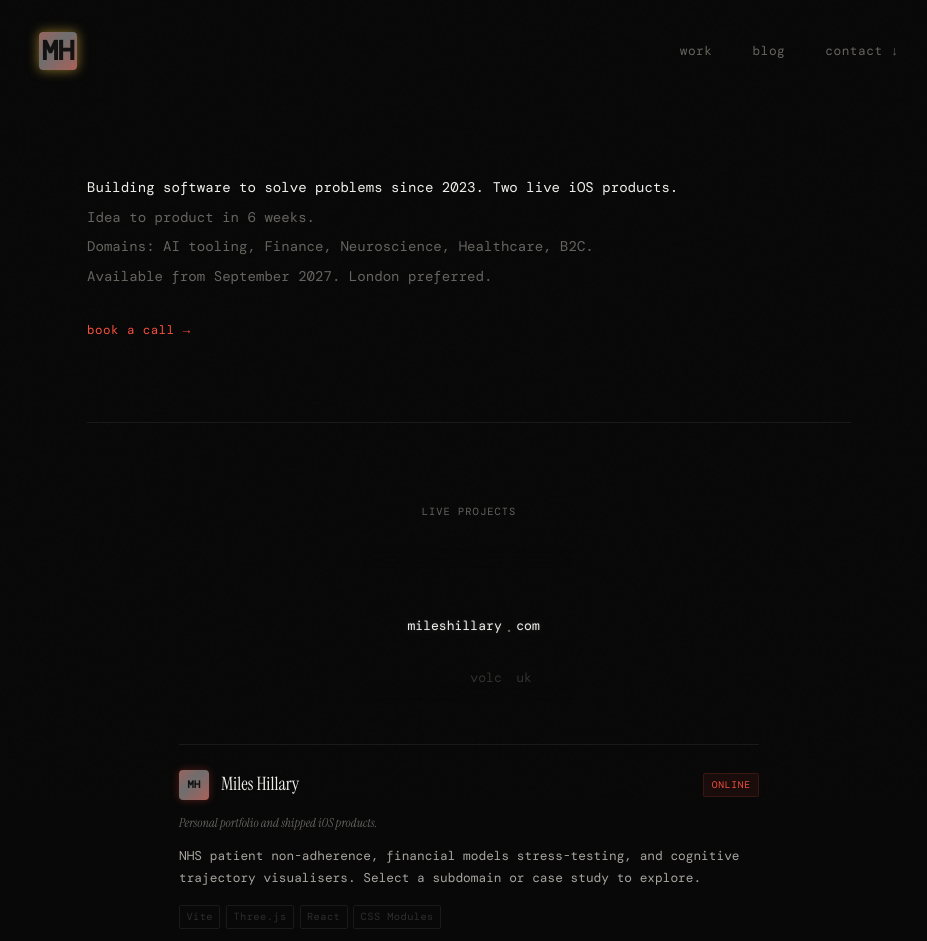
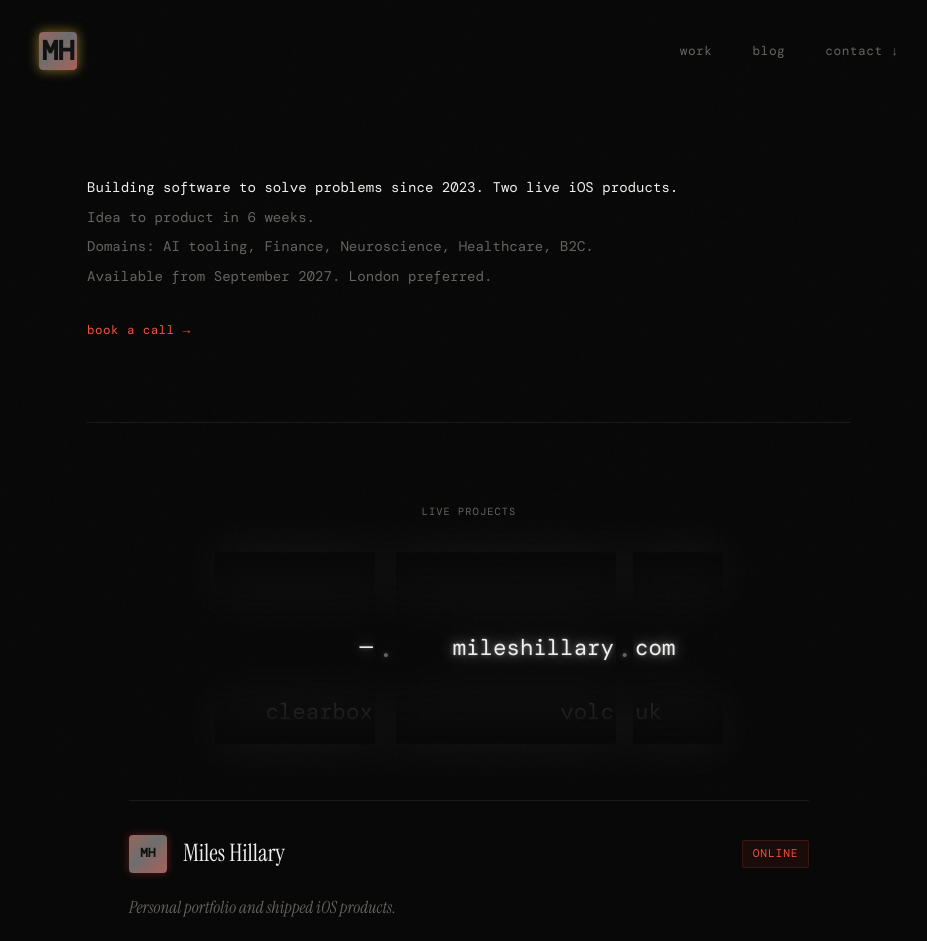
Before and after one commit to d00mkeeps/portfolio, a React (Vite) app: page / in a window 1280 px wide. Shown: the top 941 px of the page, without its empty margins (171-1098 px from the left). Built offline with nearby package versions, Linux system fonts and the light colour scheme; a web font is replaced by a local one.

Commit message:
feat(home): scale up LinkBuilder hero element, represent empty subdomains as em-dash, and intensify active glow effects

```diff
--- a/src/components/LinkBuilder.jsx
+++ b/src/components/LinkBuilder.jsx
@@ -85,7 +85,7 @@ const DOMAINS = [
 // ─── Drum ─────────────────────────────────────────────────────────────────────
 // (/components/LinkBuilder.Drum)
 function Drum({ items, activeIdx, onCycle, itemKey = item => item, renderItem }) {
-  const ITEM_H = 52
+  const ITEM_H = 64
   const dragStartY = useRef(null)
   const lastStep = useRef(0)
   const [isDragging, setIsDragging] = useState(false)
@@ -147,7 +147,7 @@ function Drum({ items, activeIdx, onCycle, itemKey = item => item, renderItem })
               }
             }}
           >
-            {renderItem ? renderItem(item) : (typeof item === 'string' ? item : item.slug)}
+            {renderItem ? renderItem(item) : (item.slug === '' ? '—' : item.slug)}
           </div>
         ))}
       </div>
@@ -192,7 +192,7 @@ export default function LinkBuilder() {
       <p className={styles.label}>live projects</p>
 
       {/* ── URL bar ── */}
-      <div className={`${styles.urlBar} ${sub.slug === '' ? styles.urlBarCollapsed : ''}`}>
+      <div className={styles.urlBar}>
         <Drum
           items={domain.subs}
           activeIdx={subIdx}
@@ -200,7 +200,7 @@ export default function LinkBuilder() {
           itemKey={s => s.slug}
         />
 
-        <span className={`${styles.dot} ${sub.slug === '' ? styles.dotHidden : ''}`}>.</span>
+        <span className={styles.dot}>.</span>
 
         <div className={styles.domainWrapper}>
           <Drum
--- a/src/components/LinkBuilder.module.css
+++ b/src/components/LinkBuilder.module.css
@@ -12,7 +12,7 @@
   letter-spacing: 0.1em;
   text-transform: uppercase;
   color: var(--text-muted);
-  margin-bottom: 1.75rem;
+  margin-bottom: 2rem;
 }
 
 /* ─── URL bar ────────────────────────────────────────────────────────────────── */
@@ -21,35 +21,26 @@
   align-items: center;
   gap: 0;
   font-family: var(--font-mono);
-  font-size: 0.88rem;
+  font-size: 1.5rem; /* Scaled up */
   user-select: none;
+  filter: drop-shadow(0 0 25px rgba(255, 255, 255, 0.08));
 }
 
 .dot {
   padding: 0 0.15rem;
   color: var(--text-muted);
-  font-size: 1rem;
+  font-size: 1.7rem;
   display: flex;
   align-items: center;
-  height: 52px;
-  text-shadow: 0 0 10px rgba(255, 255, 255, 0.15), 0 0 2px rgba(255, 255, 255, 0.1);
-  transition: width 0.3s cubic-bezier(0.25, 0.46, 0.45, 0.94), opacity 0.3s ease, padding 0.3s ease;
-  width: auto;
-}
-
-.dotHidden {
-  width: 0 !important;
-  padding: 0 !important;
-  opacity: 0 !important;
-  pointer-events: none;
-  overflow: hidden;
+  height: 64px; /* Scaled up */
+  text-shadow: 0 0 15px rgba(255, 255, 255, 0.4), 0 0 5px rgba(255, 255, 255, 0.2);
 }
 
 /* ─── Drum ───────────────────────────────────────────────────────────────────── */
 .drum {
   position: relative;
   overflow: hidden;
-  height: 156px; /* 3 slots visible (3 * 52px) */
+  height: 192px; /* 3 slots visible (3 * 64px) */
   cursor: grab;
   user-select: none;
 }
@@ -60,19 +51,12 @@
 
 /* subdomain drum */
 .urlBar > .drum {
-  width: 90px;
-  transition: width 0.3s cubic-bezier(0.25, 0.46, 0.45, 0.94), opacity 0.3s ease;
+  width: 160px; /* Scaled up width */
 }
 
 .urlBar > .drum .drumItem {
   justify-content: flex-end;
   padding-right: 0.15rem;
-}
-
-.urlBarCollapsed > .drum:nth-of-type(1) {
-  width: 0px !important;
-  opacity: 0 !important;
-  pointer-events: none;
 }
 
 .domainWrapper {
@@ -83,7 +67,7 @@
 
 /* domain prefix drum */
 .domainWrapper .drum:nth-of-type(1) {
-  width: 140px;
+  width: 220px; /* Scaled up width */
 }
 
 .domainWrapper .drum:nth-of-type(1) .drumItem {
@@ -93,7 +77,7 @@
 
 /* suffix drum */
 .domainWrapper .drum:nth-of-type(2) {
-  width: 60px;
+  width: 90px; /* Scaled up width */
 }
 
 .domainWrapper .drum:nth-of-type(2) .drumItem {
@@ -110,7 +94,7 @@
   position: absolute;
   left: 0;
   right: 0;
-  height: 20px; /* Reduced so it only softens absolute boundaries */
+  height: 64px; /* Covers exactly one slot height */
   z-index: 2;
   pointer-events: none;
 }
@@ -132,13 +116,13 @@
 }
 
 .drumItem {
-  height: 52px;
+  height: 64px; /* Scaled up */
   display: flex;
   align-items: center;
   justify-content: center;
-  font-size: 0.82rem;
+  font-size: 1.4rem; /* Scaled up */
   color: var(--text-muted);
-  opacity: 0.45; /* Increased visibility */
+  opacity: 0.45;
   padding: 0 0.5rem;
   transition: color 0.2s, opacity 0.2s;
   white-space: nowrap;
@@ -148,15 +132,15 @@
 .drumItemActive {
   color: var(--text);
   opacity: 1;
-  text-shadow: 0 0 10px rgba(255, 255, 255, 0.2), 0 0 2px rgba(255, 255, 255, 0.15);
+  text-shadow: 0 0 15px rgba(255, 255, 255, 0.5), 0 0 5px rgba(255, 255, 255, 0.3), 0 0 2px rgba(255, 255, 255, 0.2);
   cursor: default;
 }
 
 /* ─── Info panel ─────────────────────────────────────────────────────────────── */
 .infoPanel {
   width: 100%;
-  max-width: 580px;
-  margin-top: 2.5rem;
+  max-width: 680px; /* Scaled up */
+  margin-top: 3.5rem;
   animation: fadeUp 0.35s ease both;
 }
 
@@ -168,14 +152,14 @@
 .divider {
   border: none;
   border-top: 1px solid var(--border);
-  margin-bottom: 1.5rem;
+  margin-bottom: 2rem;
 }
 
 .infoHeader {
   display: flex;
   align-items: center;
-  gap: 0.75rem;
-  margin-bottom: 0.85rem;
+  gap: 1rem;
+  margin-bottom: 1.25rem;
 }
 
 /* ─── Logo square (mirrors Nav.jsx .logoSquare) ──────────────────────────────── */
@@ -183,15 +167,15 @@
   display: inline-flex;
   align-items: center;
   justify-content: center;
-  width: 38px;
-  height: 38px;
+  width: 48px; /* Scaled up */
+  height: 48px;
   background: linear-gradient(-45deg, var(--accent), #6e6e6e, var(--accent), #5f5f5f);
   background-size: 400% 400%;
   animation: logoShimmer 12s ease infinite;
-  box-shadow: 0 0 12px rgba(248, 79, 62, 0.45);
+  box-shadow: 0 0 15px rgba(248, 79, 62, 0.45);
   border-radius: 4px;
   font-family: var(--font-mono);
-  font-size: 0.78rem;
+  font-size: 0.95rem;
   font-weight: 700;
   letter-spacing: 0.02em;
   color: rgba(8, 8, 8, 0.9);
@@ -199,10 +183,10 @@
 }
 
 .logoSquareSmall {
-  width: 30px;
-  height: 30px;
-  font-size: 0.65rem;
-  box-shadow: 0 0 8px rgba(248, 79, 62, 0.3);
+  width: 38px; /* Scaled up */
+  height: 38px;
+  font-size: 0.78rem;
+  box-shadow: 0 0 10px rgba(248, 79, 62, 0.3);
 }
 
 @keyframes logoShimmer {
@@ -213,16 +197,16 @@
 
 .infoName {
   font-family: var(--font-serif);
-  font-size: 1.15rem;
+  font-size: 1.5rem; /* Scaled up */
   color: var(--text);
 }
 
 .infoStatus {
   margin-left: auto;
-  font-size: 0.6rem;
+  font-size: 0.7rem;
   letter-spacing: 0.08em;
   text-transform: uppercase;
-  padding: 0.18rem 0.45rem;
+  padding: 0.22rem 0.6rem;
   border-radius: 2px;
   border: 1px solid var(--accent-mid);
   color: var(--accent);
@@ -230,45 +214,45 @@
 }
 
 .infoTagline {
-  font-size: 0.78rem;
+  font-size: 1.05rem; /* Scaled up */
   color: var(--text-muted);
   font-style: italic;
   font-family: var(--font-serif);
-  margin-bottom: 0.65rem;
+  margin-bottom: 0.85rem;
   line-height: 1.6;
 }
 
 .infoCopy {
-  font-size: 0.8rem;
+  font-size: 1.05rem; /* Scaled up */
   color: #a8a5a0;
   line-height: 1.75;
-  margin-bottom: 1rem;
+  margin-bottom: 1.5rem;
 }
 
 .infoStack {
   display: flex;
   flex-wrap: wrap;
-  gap: 0.35rem;
-  margin-bottom: 1.25rem;
+  gap: 0.45rem;
+  margin-bottom: 1.75rem;
 }
 
 .infoTag {
-  font-size: 0.65rem;
+  font-size: 0.8rem; /* Scaled up */
   color: var(--text-dim);
   border: 1px solid var(--border);
-  padding: 0.12rem 0.4rem;
+  padding: 0.18rem 0.55rem;
   border-radius: 2px;
   letter-spacing: 0.04em;
 }
 
 .infoActions {
   display: flex;
-  gap: 1.5rem;
+  gap: 2rem;
   align-items: center;
 }
 
 .caseStudyLink {
-  font-size: 0.75rem;
+  font-size: 0.95rem; /* Scaled up */
   color: var(--accent);
   letter-spacing: 0.02em;
   transition: opacity 0.2s;
@@ -278,7 +262,7 @@
 .caseStudyLink:hover { opacity: 0.7; }
 
 .liveLink {
-  font-size: 0.75rem;
+  font-size: 0.95rem; /* Scaled up */
   color: var(--text-muted);
   transition: color 0.2s;
   text-decoration: none;
@@ -287,15 +271,27 @@
 .liveLink:hover { color: var(--text); }
 
 /* ─── Mobile ─────────────────────────────────────────────────────────────────── */
-@media (max-width: 600px) {
+@media (max-width: 768px) {
   .urlBar {
-    font-size: 0.78rem;
+    font-size: 1.1rem;
     gap: 0;
   }
 
-  .urlBar > .drum { width: 76px; }
-  .domainWrapper .drum:nth-of-type(1) { width: 110px; }
-  .domainWrapper .drum:nth-of-type(2) { width: 45px; }
+  .dot {
+    font-size: 1.3rem;
+  }
+
+  .drumItem {
+    font-size: 1.05rem;
+  }
+
+  .urlBar > .drum { width: 120px; }
+  .domainWrapper .drum:nth-of-type(1) { width: 160px; }
+  .domainWrapper .drum:nth-of-type(2) { width: 70px; }
 
   .infoPanel { max-width: 100%; padding: 0 var(--gutter); }
+
+  .infoName { font-size: 1.3rem; }
+  .infoTagline { font-size: 0.95rem; }
+  .infoCopy { font-size: 0.95rem; }
 }
```
